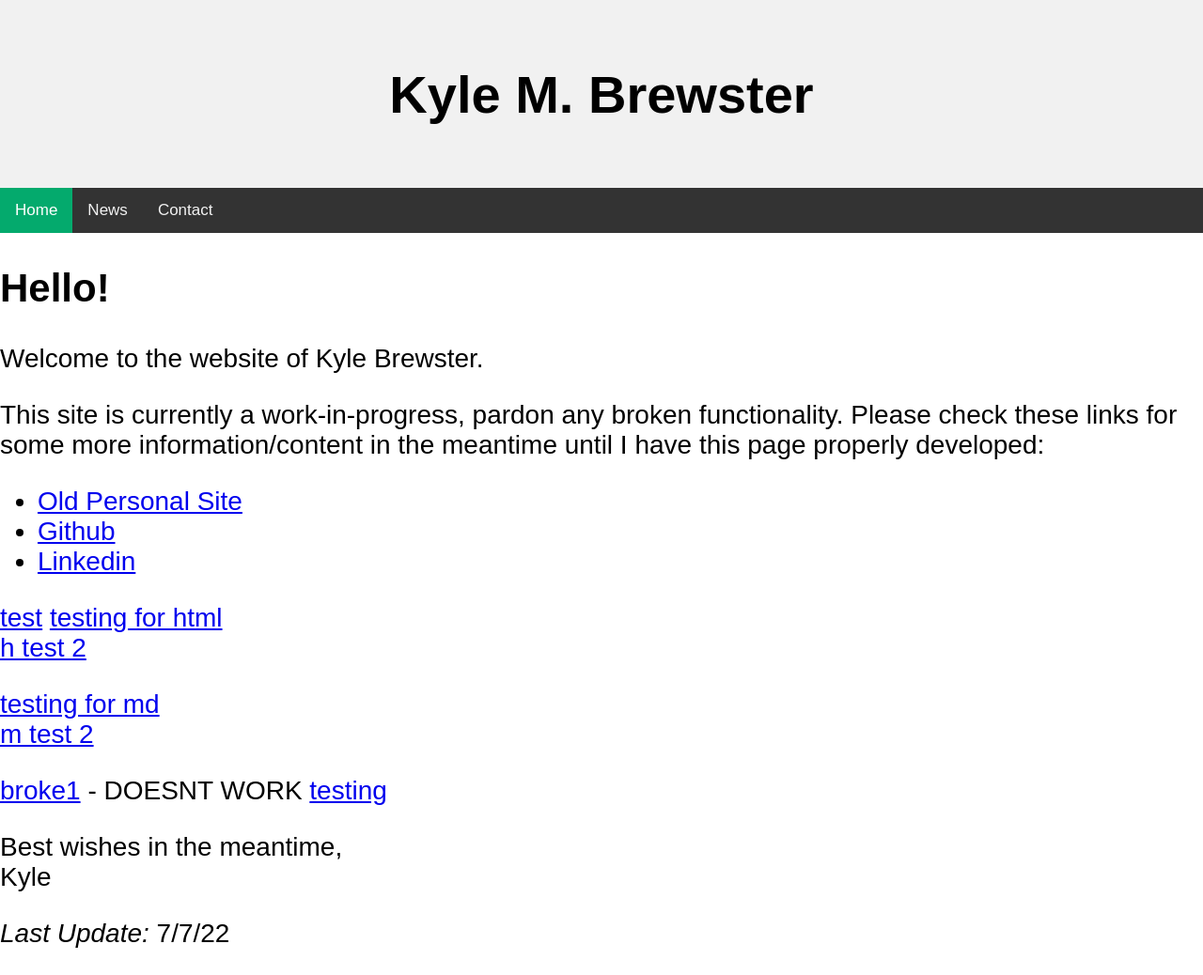
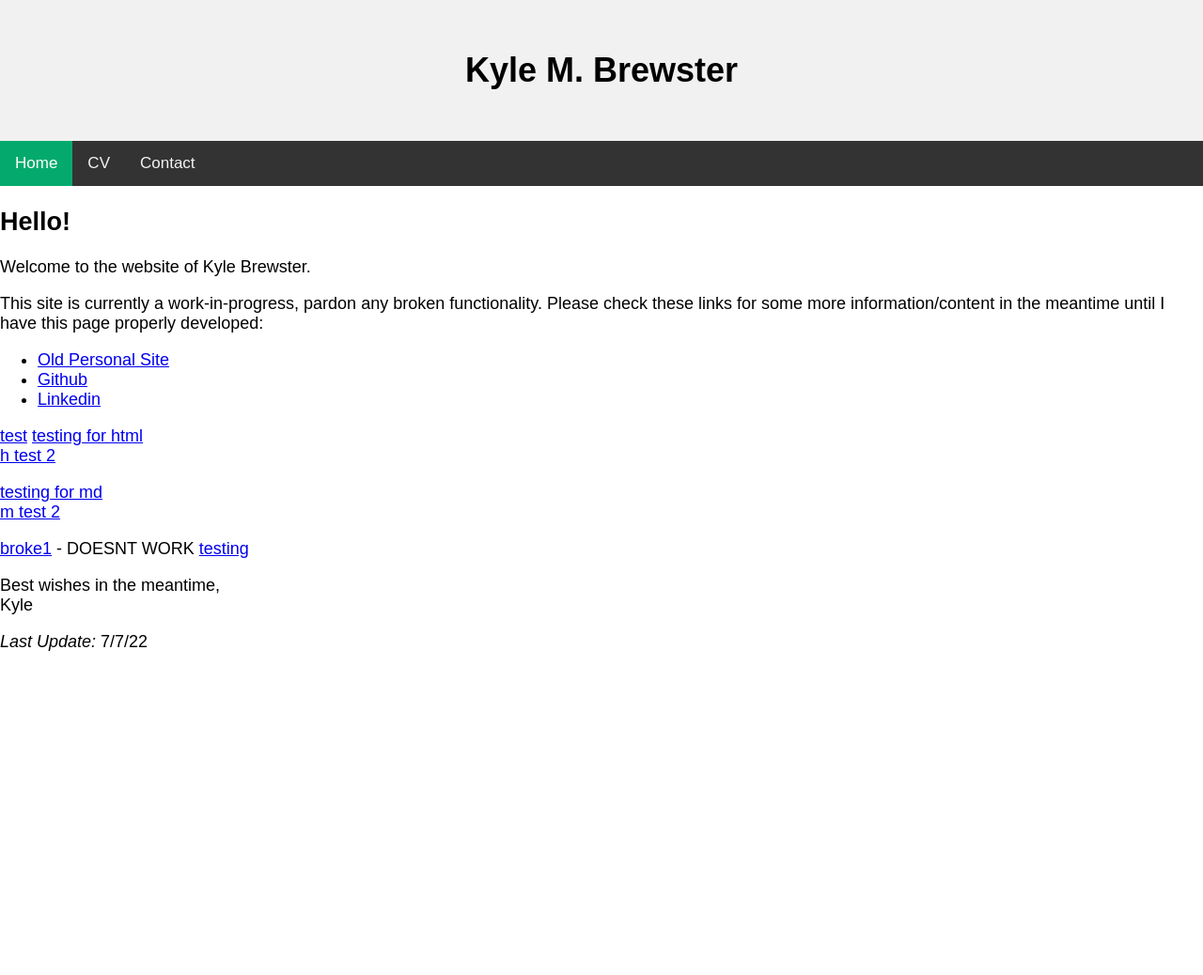
Before and after one commit to k-brew/personal-site, a Jekyll site: the page built from index.md, in a window 1280 px wide. Shown: the whole page at 94% size. Built offline with Jekyll 4.4.1, drawn with Linux system fonts in a browser that asks for light colours; nearby versions of some CDN libraries; after the commit the page ends 900 px from its top, so only the background shows below that.

Commit message:
Update default.html

```diff
--- a/_layouts/default.html
+++ b/_layouts/default.html
@@ -5,7 +5,7 @@
 <style>
 body {
   margin: 0;
-  font-size: 28px;
+  font-size: 18px;
   font-family: Arial, Helvetica, sans-serif;
 }
 
@@ -64,7 +64,7 @@
 
 <div id="navbar">
   <a class="active" href="javascript:void(0)">Home</a>
-  <a href="javascript:void(0)">News</a>
+  <a href="javascript:void(0)">CV</a>
   <a href="javascript:void(0)">Contact</a>
 </div>
 
```
